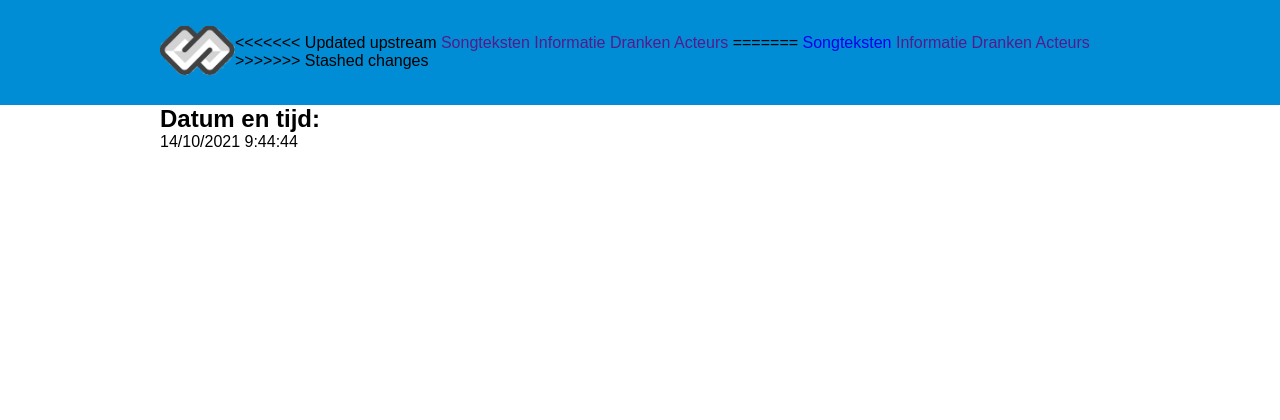
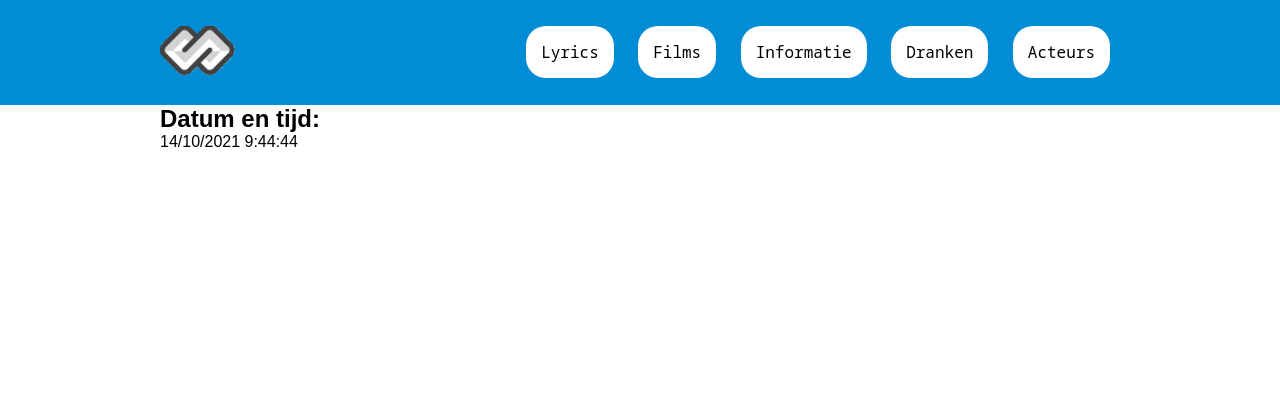
Before and after one commit to AlirizaSari/PRA_C2, a PHP site: page / in a window 1280 px wide. Shown: the top 420 px of the page. Run offline with PHP 8.4, Linux system fonts and the light colour scheme.

Commit message:
Fixed header (again)

```diff
--- a/css/main.css
+++ b/css/main.css
@@ -45,18 +45,6 @@ header img {
         padding-bottom: 6px;
 }
 
-<<<<<<< Updated upstream
-#header-link{
-        color: white;
-        margin: 0px 4px;
-        padding: 24px 5px;
-}
-
-#header-link:hover {
-        padding: 30px 5px;
-        margin: 0px 4px;
-        background-color: #007cbc;
-=======
 .splitPicture a {
         color: black;
         font-family:  "Noto Sans Mono", sans-serif;
@@ -70,7 +58,6 @@ header img {
         transition-duration: 0.2s;
         padding: 15px 15px;
         background-color: var(--hoverColor);
->>>>>>> Stashed changes
 }
 
 
--- a/header.php
+++ b/header.php
@@ -3,17 +3,11 @@
         <div class="menu">
             <a href="index.php"><img src="img/logo.png" alt="CodeCamp logo"></a>
             <div class="splitPicture">
-<<<<<<< Updated upstream
-                <a id="header-link" href="">Songteksten</a>
+                <a id="header-link" href="">Lyrics</a>
+                <a id="header-link" href="">Films</a>
                 <a id="header-link" href="">Informatie</a>
                 <a id="header-link" href="">Dranken</a>
                 <a id="header-link" href="">Acteurs</a>
-=======
-                <a href="songtext.php">Songteksten</a>
-                <a href="">Informatie</a>
-                <a href="">Dranken</a>
-                <a href="">Acteurs</a>
->>>>>>> Stashed changes
             </div>
         </div>
     </div>
```
